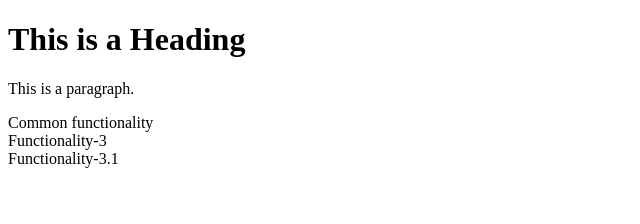
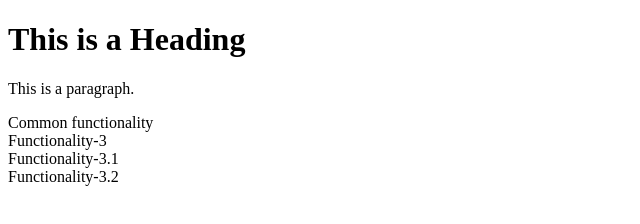
Before and after one commit to asfak777/learning, a plain HTML site: page index.html in a window 1280 px wide. Shown: the whole page, without its empty margins (0-640 px from the left). Drawn offline with Linux system fonts and the light colour scheme.

Commit message:
new version 3.2

```diff
--- a/index.html
+++ b/index.html
@@ -12,6 +12,7 @@
 
 <div>Functionality-3</div>
 <div>Functionality-3.1</div>
+<div>Functionality-3.2</div>
 
 </body>
 </html>
```
